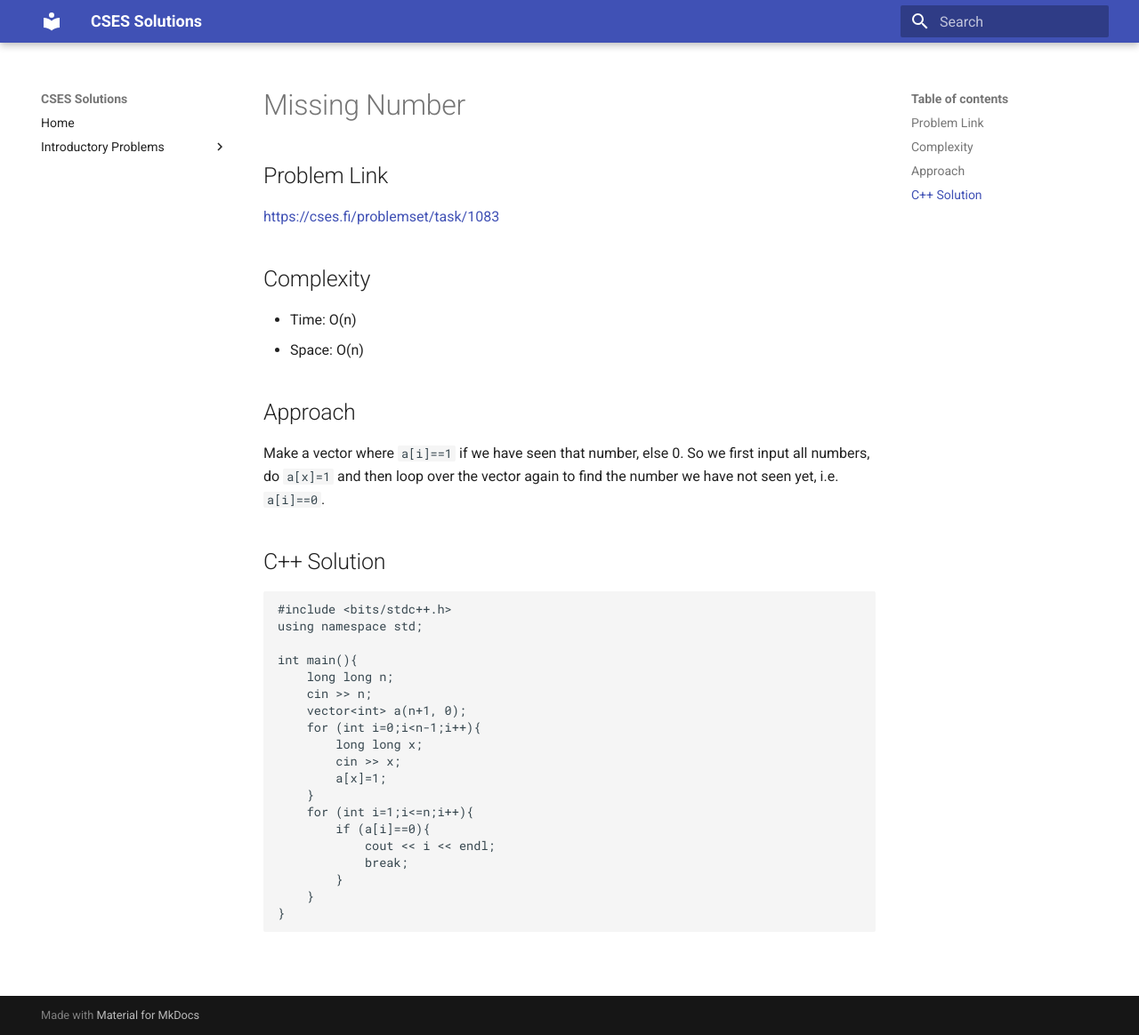
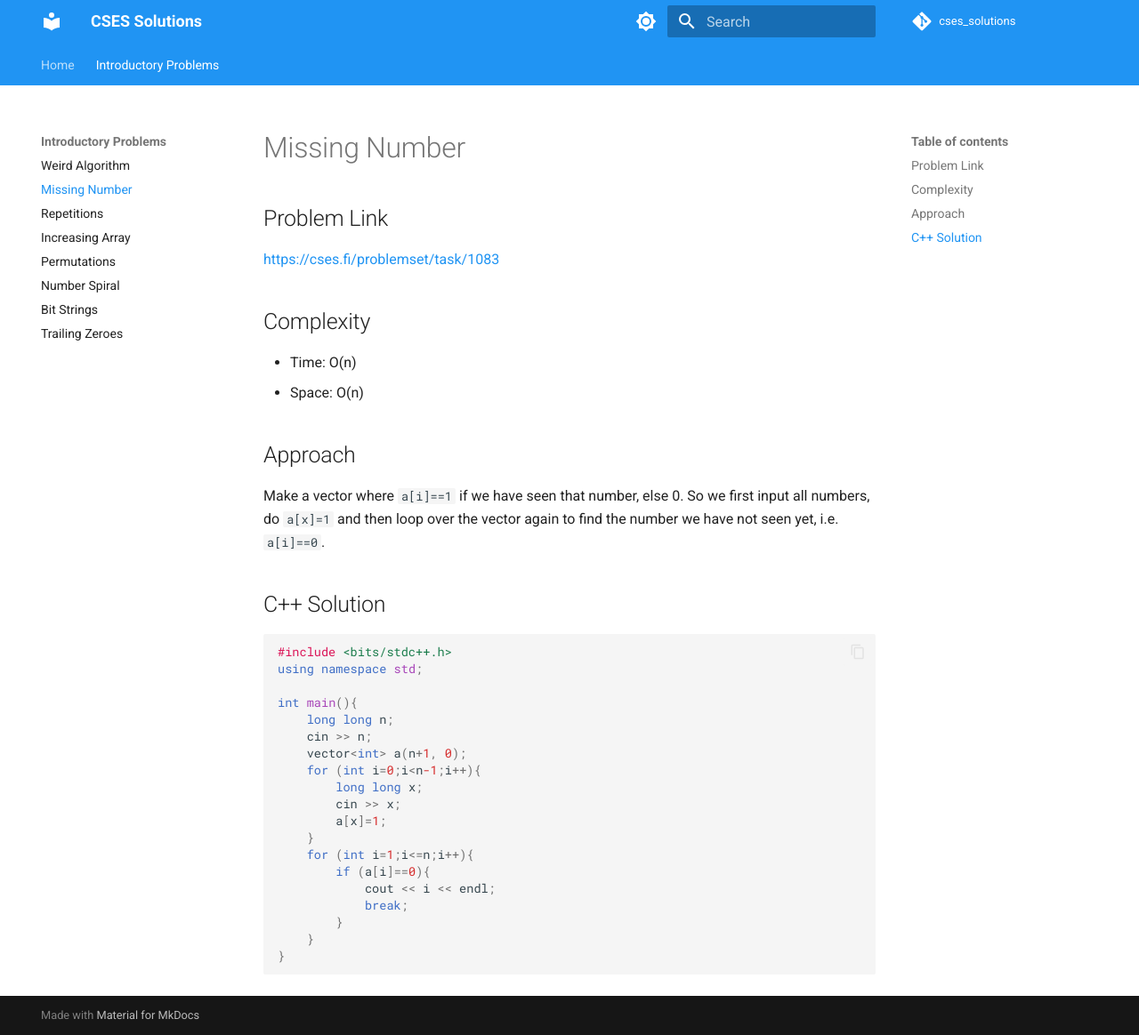
Before and after one commit to namanaggarwal76/cses_solutions, an MkDocs documentation site: the page built from docs/intro/missing_number.md, in a window 1280 px wide and 1164 px high. Shown: the whole window at 89% size. Built offline with MkDocs 1.6.1 and Material for MkDocs 9.7.7, drawn with Linux system fonts in a browser that asks for light colours; comment, search, counter and statistics services are not loaded.

Commit message:
add some more intro

```diff
--- a/mkdocs.yml
+++ b/mkdocs.yml
@@ -1,13 +1,56 @@
 site_name: CSES Solutions
+site_description: Solutions and explanations for CSES competitive programming problems
+site_author: Naman Aggarwal
+repo_url: https://github.com/namanaggarwal76/cses_solutions
+repo_name: cses_solutions
 
 theme:
   name: material
+  features:
+    - navigation.instant
+    - navigation.tracking
+    - navigation.tabs
+    - navigation.top
+    - search.suggest
+    - search.highlight
+    - content.code.copy
+    - content.tabs.link
+  palette:
+    - scheme: default
+      primary: blue
+      accent: amber
+      toggle:
+        icon: material/brightness-7
+        name: Switch to dark mode
+    - scheme: slate
+      primary: blue
+      accent: amber
+      toggle:
+        icon: material/brightness-4
+        name: Switch to light mode
+
+plugins:
+  - search
+
+markdown_extensions:
+  - pymdownx.highlight
+  - pymdownx.superfences
+  - pymdownx.tabbed:
+      alternate_style: true
+  - tables
+  - admonition
+  - pymdownx.details
+  - toc:
+      permalink: true
 
 nav:
   - Home: index.md
   - Introductory Problems:
     - Weird Algorithm: intro/weird_algo.md
-    - Missing Number: intro/missing_num.md
+    - Missing Number: intro/missing_number.md
     - Repetitions: intro/repetitions.md
     - Increasing Array: intro/increasing_array.md
     - Permutations: intro/permutations.md
+    - Number Spiral: intro/number_spiral.md
+    - Bit Strings: intro/bit_strings.md
+    - Trailing Zeroes: intro/trailing_zeroes.md
```
Also changed, not shown: docs/index.md (+1 -1 lines), docs/intro/bit_strings.md (added, +37 -0 lines), docs/intro/number_spiral.md (added, +53 -0 lines), docs/intro/trailing_zeroes.md (added, +38 -0 lines), docs/intro/two_sets.md (added, +24 -0 lines), docs/intro/two_knights.md (added), 6 other files.
